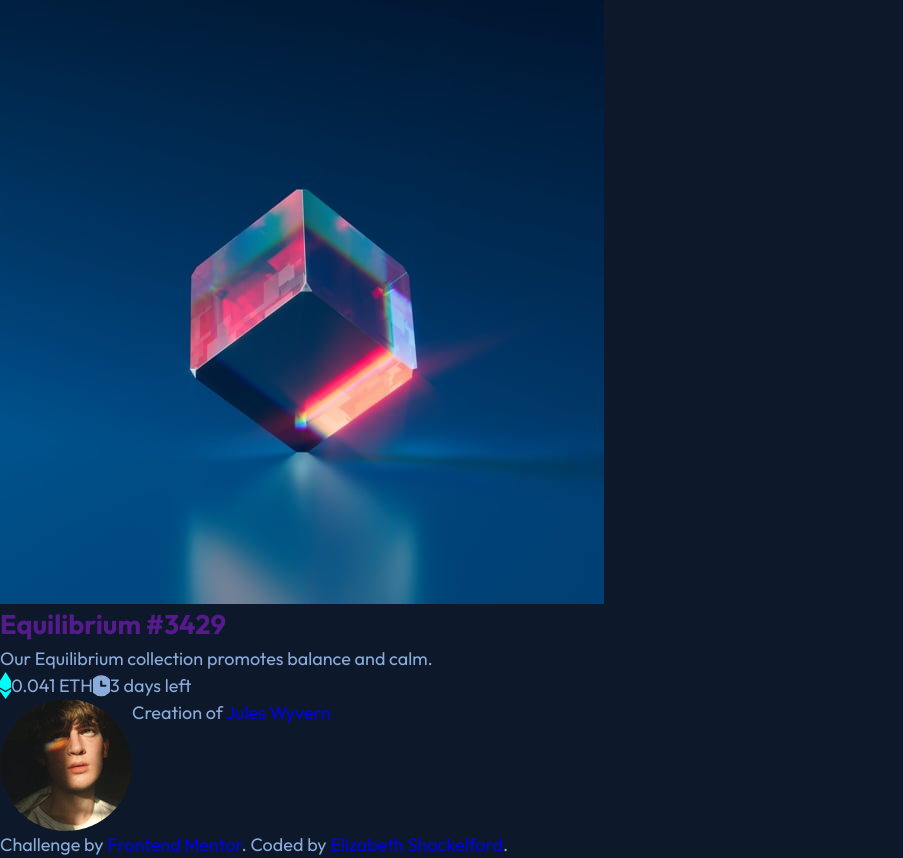
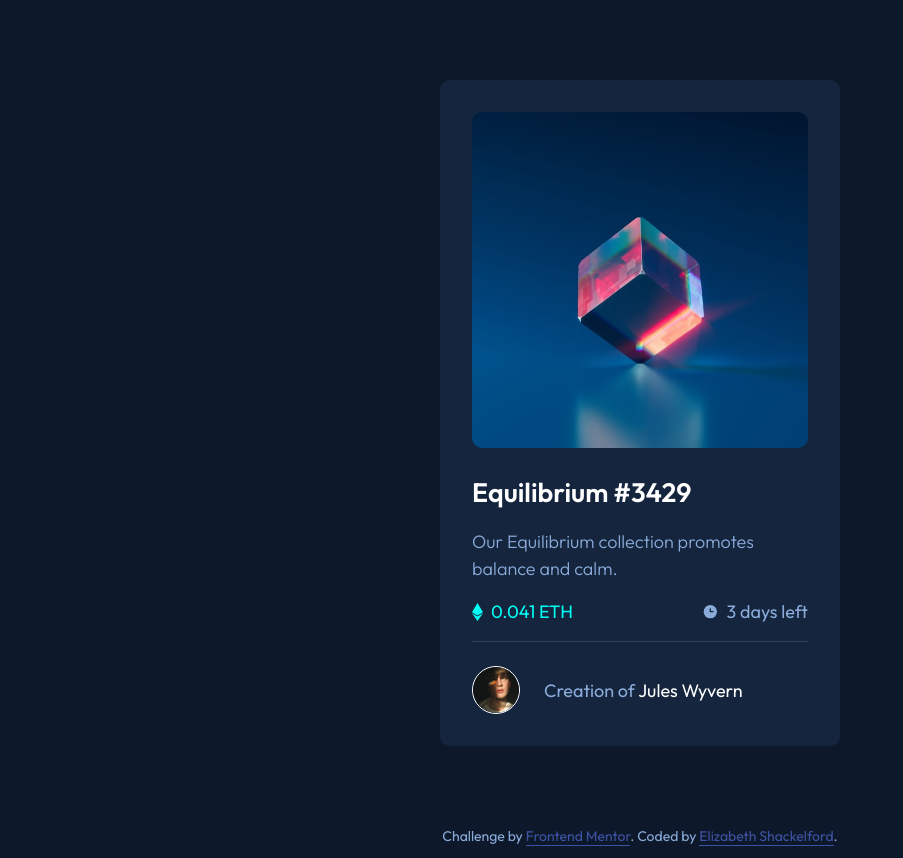
Before and after one commit to E-C-Shackelford/frontendmentor-nft-preview-card-component, a plain HTML site: page index.html in a window 1280 px wide. Shown: the whole page, without its empty margins (0-903 px from the left). Drawn offline with Linux system fonts and the light colour scheme.

Commit message:
Add component styling, utility classes, and add more content to README
Apply styles to component classes, create utility classes, add more CSS variables, and add more content to README with project details and documentation.

```diff
--- a/index.html
+++ b/index.html
@@ -3,7 +3,6 @@
   <head>
     <meta charset="UTF-8" />
     <meta name="viewport" content="width=device-width, initial-scale=1.0" />
-    <!-- displays site properly based on user's device -->
 
     <link
       rel="icon"
@@ -25,34 +24,43 @@
   </head>
 
   <body>
-    <article class="c-card l-flex-column">
-      <a href="#">
+    <article
+      class="c-card l-flex-column u-gap-m u-width-90 u-width-max-400 u-margin-y-80 u-pad u-pad-sm-24 u-border-radius"
+    >
+      <a href="#" class="c-card__image-link">
         <img
           src="images/image-equilibrium.jpg"
           alt="Colorful cube standing on its corner"
-          class="c-card__image"
+          class="c-card__image u-border-radius"
         />
+        <div class="c-card__overlay"></div>
       </a>
 
-      <div class="c-card__content l-flex-column">
+      <div class="c-card__content l-flex-column u-gap-s u-border-end u-pad-end">
         <h1 class="c-card__title">
-          <a href="">Equilibrium #3429</a>
+          <a href="#" class="u-link-primary u-font-weight-semibold"
+            >Equilibrium #3429</a
+          >
         </h1>
 
-        <p class="c-card__description">
+        <p class="c-card__description u-font-weight-light">
           Our Equilibrium collection promotes balance and calm.
         </p>
 
-        <div class="l-flex-row">
-          <p class="c-card__eth l-flex-row">
+        <div class="l-flex-row u-space-between u-align-center">
+          <p
+            class="c-card__eth l-flex-row u-justify-start u-align-center u-gap-xs"
+          >
             <img
               src="images/icon-ethereum.svg"
-              alt="Ethereum logo next to ETH (Ether) value"
+              alt="Ethereum icon next to ETH (Ether) value"
               class="c-card__icon"
             />
             0.041 ETH
           </p>
-          <p class="c-card__days-left l-flex-row">
+          <p
+            class="c-card__days-left l-flex-row u-justify-start u-align-center u-gap-xs"
+          >
             <img
               src="images/icon-clock.svg"
               alt="Clock icon next to days left value"
@@ -62,7 +70,7 @@
         </div>
       </div>
 
-      <div class="l-flex-row">
+      <div class="l-flex-row u-justify-start u-align-center u-gap-m">
         <img
           src="images/image-avatar.png"
           alt="Creator avatar"
@@ -70,16 +78,22 @@
         />
         <p class="c-card__creator-name">
           Creation of
-          <a href="#">Jules Wyvern</a>
+          <a href="#" class="u-link-primary">Jules Wyvern</a>
         </p>
       </div>
     </article>
 
-    <p class="attribution">
+    <p class="c-attribution u-width-90">
       Challenge by
-      <a href="https://www.frontendmentor.io?ref=challenge" target="_blank"
+      <a
+        href="https://www.frontendmentor.io?ref=challenge"
+        target="_blank"
+        class="c-attribution__link u-link-secondary"
         >Frontend Mentor</a
-      >. Coded by <a href="#">Elizabeth Shackelford</a>.
+      >. Coded by
+      <a href="#" class="c-attribution__link u-link-secondary"
+        >Elizabeth Shackelford</a
+      >.
     </p>
   </body>
 </html>
--- a/style.css
+++ b/style.css
@@ -14,6 +14,14 @@
   --font-size-body: 1.125rem;
   --font-size-heading: 1.67rem;
   --font-size-credits: 0.875rem;
+
+  --align-center: center;
+
+  --spacing-s: 16px;
+  --spacing-m: 24px;
+  --spacing-lg: 32px;
+
+  --transition-color: color 0.3s ease-in-out;
 }
 
 *,
@@ -56,3 +64,160 @@ a:visited {
   display: flex;
   flex-direction: column;
 }
+
+.u-space-between {
+  justify-content: space-between;
+}
+
+.u-justify-start {
+  justify-content: flex-start;
+}
+
+.u-align-center {
+  align-items: var(--align-center);
+}
+
+.u-gap-xs {
+  gap: 8px;
+}
+
+.u-gap-s {
+  gap: var(--spacing-s);
+}
+
+.u-gap-m {
+  gap: var(--spacing-m);
+}
+
+.u-gap-lg {
+  gap: var(--spacing-lg);
+}
+
+.u-margin-y-80 {
+  margin: 80px auto;
+}
+
+.u-pad {
+  padding: var(--spacing-lg);
+}
+
+.u-pad-end {
+  padding-block-end: var(--spacing-s);
+}
+
+.u-width-90 {
+  width: 90%;
+}
+
+.u-width-max-400 {
+  max-width: 400px;
+}
+
+.u-border-end {
+  border-block-end: var(--border-end);
+}
+
+.u-border-radius {
+  border-radius: 10px;
+}
+
+.u-font-weight-light {
+  font-weight: 300;
+}
+
+.u-font-weight-semibold {
+  font-weight: 600;
+}
+
+.u-link-primary:link,
+.u-link-primary:visited {
+  color: var(--on-bg-link-main);
+  transition: var(--transition-color);
+}
+
+.u-link-primary:hover,
+.u-link-primary:focus,
+.u-link-primary:active {
+  color: var(--on-bg-link-interactive);
+}
+
+.u-link-secondary:link,
+.u-link-secondary:visited {
+  color: var(--on-bg-link-credits);
+  border-block-end: 1px solid var(--on-bg-link-credits);
+  transition: var(--transition-color), border-block-end 0.3s ease-in-out;
+}
+
+.u-link-secondary:hover,
+.u-link-secondary:focus,
+.u-link-secondary:active {
+  color: var(--on-bg-link-interactive);
+  border-block-end: 1px solid var(--on-bg-link-interactive);
+}
+
+.u-link-primary:focus,
+.u-link-secondary:focus {
+  outline: none;
+}
+
+.u-link-primary:focus-visible,
+.u-link-secondary:focus-visible {
+  outline: 1px solid var(--on-bg-link-interactive);
+  outline-offset: 2px;
+}
+
+.c-card {
+  background-color: var(--bg-card);
+}
+
+.c-card__image-link {
+  position: relative;
+}
+
+.c-card__image {
+  height: auto;
+}
+
+.c-card__overlay {
+  position: absolute;
+  top: 0;
+  left: 0;
+  right: 0;
+  bottom: 0;
+  z-index: 100;
+  border-radius: 10px;
+  background-color: hsla(178, 100%, 50%, 0.5);
+  opacity: 0;
+  transition: opacity 0.3s ease-in-out;
+}
+
+.c-card__image-link:hover .c-card__overlay {
+  opacity: 1;
+}
+
+.c-card__title {
+  font-size: var(--font-size-heading);
+}
+
+.c-card__eth {
+  color: var(--on-bg-accent);
+}
+
+.c-card__avatar {
+  width: 48px;
+  height: 48px;
+  border-radius: 50%;
+  border: var(--border-round);
+}
+
+.c-attribution {
+  font-size: var(--font-size-credits);
+  text-align: var(--align-center);
+  margin: 0 auto;
+}
+
+@media (max-width: 320px) {
+  .u-pad-sm-24 {
+    padding: var(--spacing-m);
+  }
+}
```
Also changed, not shown: 1 other file.
